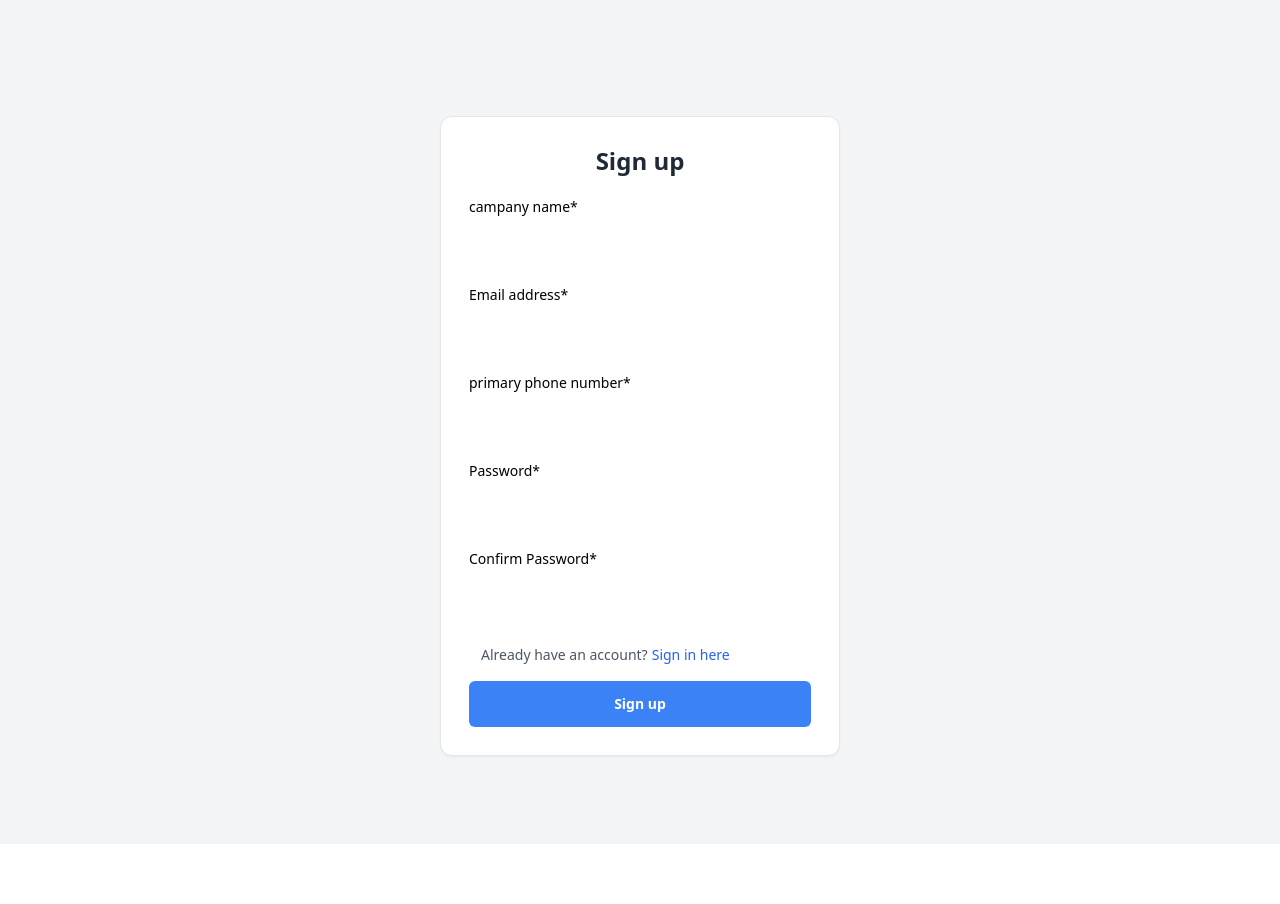
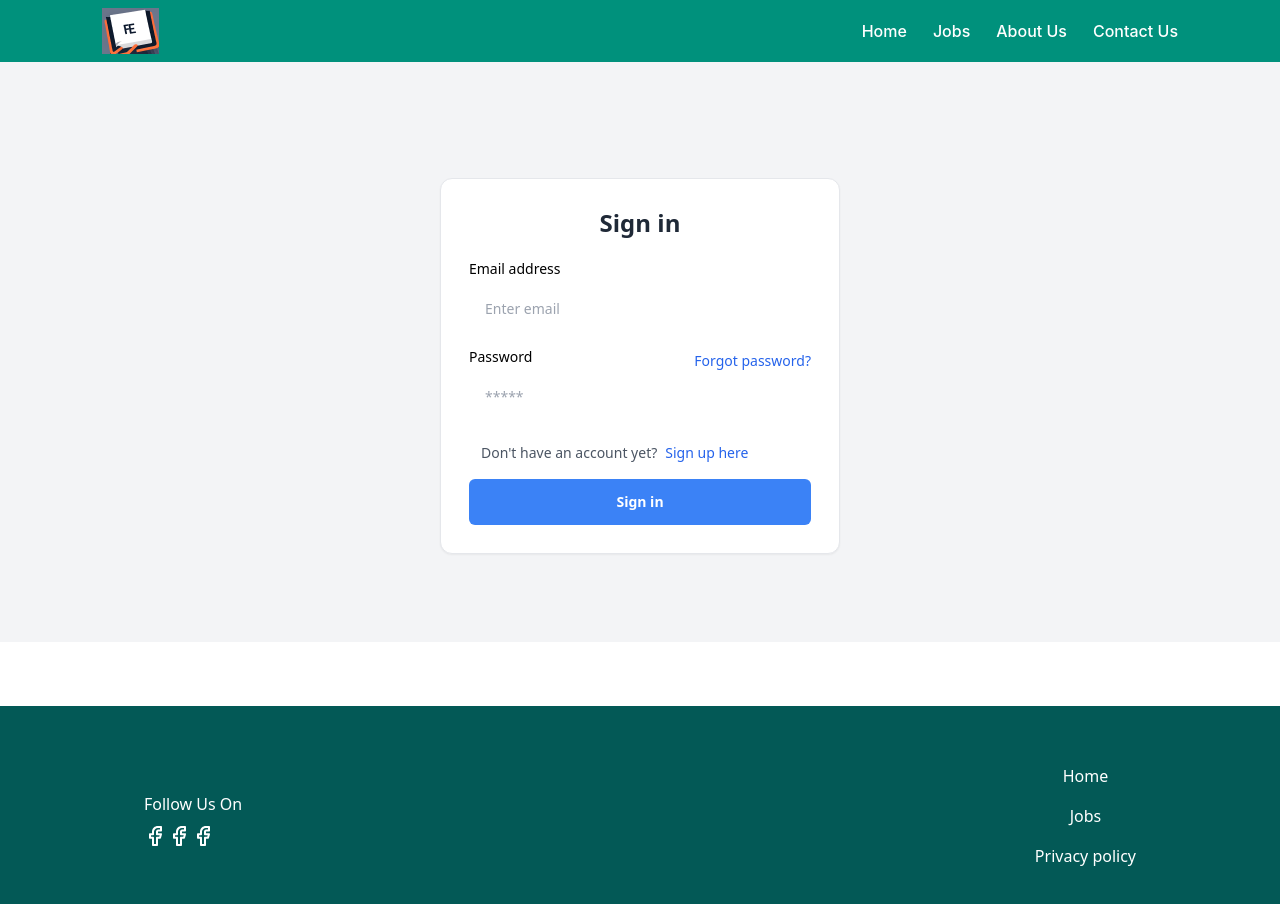
Before and after one commit to eyuu1/job_post_site, a React (Vite) app in the folder job/frontend/: page /signin in a window 1280 px wide. Shown: the top 904 px of the page. Before the commit the page ends 844 px from the top, so only its background shows below. Built offline with nearby package versions, Linux system fonts and the light colour scheme.

Commit message:
campany signup connected to DB

```diff
--- a/job/frontend/src/App.jsx
+++ b/job/frontend/src/App.jsx
@@ -8,25 +8,27 @@ import Contact from './pages/Contact'
 import Detail from "./pages/Detail"
 import PageNotFound from './pages/PageNotFound';
 import { BrowserRouter, Routes, Route } from 'react-router-dom'
-import Signin from './components/Signin';
-import Signup from './components/Signup';
+import Signin from './pages/Signin';
+import Signup from './pages/Signup';
 
 function App() {
   return (
-    // <BrowserRouter>
-    //   <Routes>
-    //     <Route path="/" element={<SharedNav />}>
-    //       <Route index element={<Home />} />
-    //       <Route path="jobs" element={<Jobs />} />
-    //       <Route path="jobs/:jobId" element={<Detail />} />
-    //       <Route path="aboutus" element={<About />} />
-    //       <Route path="contactus" element={<Contact />} />
-    //       <Route path="*" element={<PageNotFound />} />
-    //     </Route>
-    //   </Routes>
-    // </BrowserRouter>
+    <BrowserRouter>
+      <Routes>
+        <Route path="/" element={<SharedNav />}>
+          <Route index element={<Signup />} />
+          <Route path="jobs" element={<Jobs />} />
+          <Route path="jobs/:jobId" element={<Detail />} />
+          <Route path="aboutus" element={<About />} />
+          <Route path="contactus" element={<Contact />} />
+          <Route path="*" element={<PageNotFound />} />
+          <Route path="signin" element={<Signin />} />
+          <Route path="signup" element={<Signup />} />
+        </Route>
+      </Routes>
+    </BrowserRouter>
 
-    <Signup/>
+    // <Signup/>
   )
 }
 
--- a/job/frontend/src/components/Signin.jsx
+++ b/job/frontend/src/pages/Signin.jsx
@@ -68,7 +68,7 @@ const Signin = () => {
                                             <div class="ml-3">
                                                 <p class="mt-2 text-sm text-gray-600 dark:text-gray-400">
                                                     Don't have an account yet?
-                                                    <a class="text-blue-600 decoration-2 hover:underline font-medium ml-2" href="../examples/html/signup.html">
+                                                    <a class="text-blue-600 decoration-2 hover:underline font-medium ml-2" href="http://localhost:5173/signup">
                                                         Sign up here
                                                     </a>
                                                 </p>
--- a/job/frontend/src/components/Signup.jsx
+++ b/job/frontend/src/pages/Signup.jsx
@@ -1,11 +1,35 @@
-import React from 'react'
+import React, { useState } from 'react'
+import { useNavigate } from 'react-router-dom';
 
 const Signup = () => {
-    return (
+    const[name , setName] = useState('');
+    const[email , setEmail] = useState('');
+    const usenavigate = useNavigate();
+
+    const handleClick= (e) => {
+        e.preventDefault();
+
+        const campany = {name , email};
+        console.log(campany);
+
+        fetch("http://localhost:8080/api/v1/campany/add" , {
+            method:'POST',
+            headers: {"content-type": "application/json"},
+            body: JSON.stringify(campany)
+
+        }).then(()=>{
+            console.log('new campany added')
+
+            usenavigate('/signin');
+        })
+
+
+    }
 
 
 
 
+    return (
         <div class="h-full">
             <div class="dark:bg-slate-900 bg-gray-100 flex h-full items-center py-16">
                 <div class="w-full max-w-md mx-auto p-6">
@@ -30,14 +54,14 @@ const Signup = () => {
                                 {/* <div class="py-3 flex items-center text-xs text-gray-400 uppercase before:flex-[1_1_0%] before:border-t before:border-gray-200 before:mr-6 after:flex-[1_1_0%] after:border-t after:border-gray-200 after:ml-6 dark:text-gray-500 dark:before:border-gray-600 dark:after:border-gray-600">Or</div> */}
 
 
-                                <form>
+                                <form onSubmit={handleClick}>
                                     <div class="grid gap-y-4">
 
 
                                         <div>
                                             <label for="name" class="block text-sm mb-2 dark:text-white">campany name*</label>
                                             <div class="relative">
-                                                <input type="name" id="name" name="name" class="py-3 px-4 block w-full border-gray-200 rounded-md text-sm focus:border-blue-500 focus:ring-blue-500 dark:bg-gray-800 dark:border-gray-700 dark:text-gray-400" required aria-describedby="email-error" />
+                                                <input type="name" id="name" name="name" required value={name} onChange={(e)=>setName(e.target.value)} class="py-3 px-4 block w-full border-gray-200 rounded-md text-sm focus:border-blue-500 focus:ring-blue-500 dark:bg-gray-800 dark:border-gray-700 dark:text-gray-400" />
                                                 <div class="hidden absolute inset-y-0 right-0  items-center pointer-events-none pr-3">
                                                     <svg class="h-5 w-5 text-red-500" width="16" height="16" fill="currentColor" viewBox="0 0 16 16" aria-hidden="true">
                                                         <path d="M16 8A8 8 0 1 1 0 8a8 8 0 0 1 16 0zM8 4a.905.905 0 0 0-.9.995l.35 3.507a.552.552 0 0 0 1.1 0l.35-3.507A.905.905 0 0 0 8 4zm.002 6a1 1 0 1 0 0 2 1 1 0 0 0 0-2z" />
@@ -50,7 +74,7 @@ const Signup = () => {
                                         <div>
                                             <label for="email" class="block text-sm mb-2 dark:text-white">Email address*</label>
                                             <div class="relative">
-                                                <input type="email" id="email" name="email" class="py-3 px-4 block w-full border-gray-200 rounded-md text-sm focus:border-blue-500 focus:ring-blue-500 dark:bg-gray-800 dark:border-gray-700 dark:text-gray-400" required aria-describedby="email-error" />
+                                                <input type="email" id="email" name="email" value={email} onChange={(e)=>setEmail(e.target.value)} class="py-3 px-4 block w-full border-gray-200 rounded-md text-sm focus:border-blue-500 focus:ring-blue-500 dark:bg-gray-800 dark:border-gray-700 dark:text-gray-400" required aria-describedby="email-error" />
                                                 <div class="hidden absolute inset-y-0 right-0  items-center pointer-events-none pr-3">
                                                     <svg class="h-5 w-5 text-red-500" width="16" height="16" fill="currentColor" viewBox="0 0 16 16" aria-hidden="true">
                                                         <path d="M16 8A8 8 0 1 1 0 8a8 8 0 0 1 16 0zM8 4a.905.905 0 0 0-.9.995l.35 3.507a.552.552 0 0 0 1.1 0l.35-3.507A.905.905 0 0 0 8 4zm.002 6a1 1 0 1 0 0 2 1 1 0 0 0 0-2z" />
@@ -60,7 +84,7 @@ const Signup = () => {
                                             <p class="hidden text-xs text-red-600 mt-2" id="email-error">Please include a valid email address so we can get back to you</p>
                                         </div>
 
-                                        <div>
+                                        {/* <div>
                                             <label for="phone number" class="block text-sm mb-2 dark:text-white">primary phone number*</label>
                                             <div class="relative">
                                                 <input type='number' id="pnum" name="pnum" class="py-3 px-4 block w-full border-gray-200 rounded-md text-sm focus:border-blue-500 focus:ring-blue-500 dark:bg-gray-800 dark:border-gray-700 dark:text-gray-400" required aria-describedby="phone-number-error" />
@@ -70,11 +94,11 @@ const Signup = () => {
                                                     </svg>
                                                 </div>
                                             </div>
-                                            {/* <p class="hidden text-xs text-red-600 mt-2" id="password-error">8+ characters required</p> */}
-                                        </div>
+
+                                        </div> */}
 
 
-                                        <div>
+                                        {/* <div>
                                             <label for="password" class="block text-sm mb-2 dark:text-white">Password*</label>
                                             <div class="relative">
                                                 <input type="password" id="password" name="password" class="py-3 px-4 block w-full border-gray-200 rounded-md text-sm focus:border-blue-500 focus:ring-blue-500 dark:bg-gray-800 dark:border-gray-700 dark:text-gray-400" required aria-describedby="password-error" />
@@ -85,9 +109,9 @@ const Signup = () => {
                                                 </div>
                                             </div>
                                             <p class="hidden text-xs text-red-600 mt-2" id="password-error">8+ characters required</p>
-                                        </div>
+                                        </div> */}
 
-                                        <div>
+                                        {/* <div>
                                             <label for="confirm-password" class="block text-sm mb-2 dark:text-white">Confirm Password*</label>
                                             <div class="relative">
                                                 <input type="password" id="confirm-password" name="confirm-password" class="py-3 px-4 block w-full border-gray-200 rounded-md text-sm focus:border-blue-500 focus:ring-blue-500 dark:bg-gray-800 dark:border-gray-700 dark:text-gray-400" required aria-describedby="confirm-password-error" />
@@ -98,14 +122,14 @@ const Signup = () => {
                                                 </div>
                                             </div>
                                             <p class="hidden text-xs text-red-600 mt-2" id="confirm-password-error">Password does not match the password</p>
-                                        </div>
+                                        </div> */}
 
                                         <div class="flex items-center">
 
                                             <div class="ml-3">
                                                 <p class="mt-2 text-sm text-gray-600 dark:text-gray-400">
                                                     Already have an account?
-                                                    <a class="text-blue-600 decoration-2 hover:underline font-medium ml-1" href="../examples/html/signin.html">
+                                                    <a class="text-blue-600 decoration-2 hover:underline font-medium ml-1" href="http://localhost:5173/signin">
                                                         Sign in here
                                                     </a>
                                                 </p>
```
